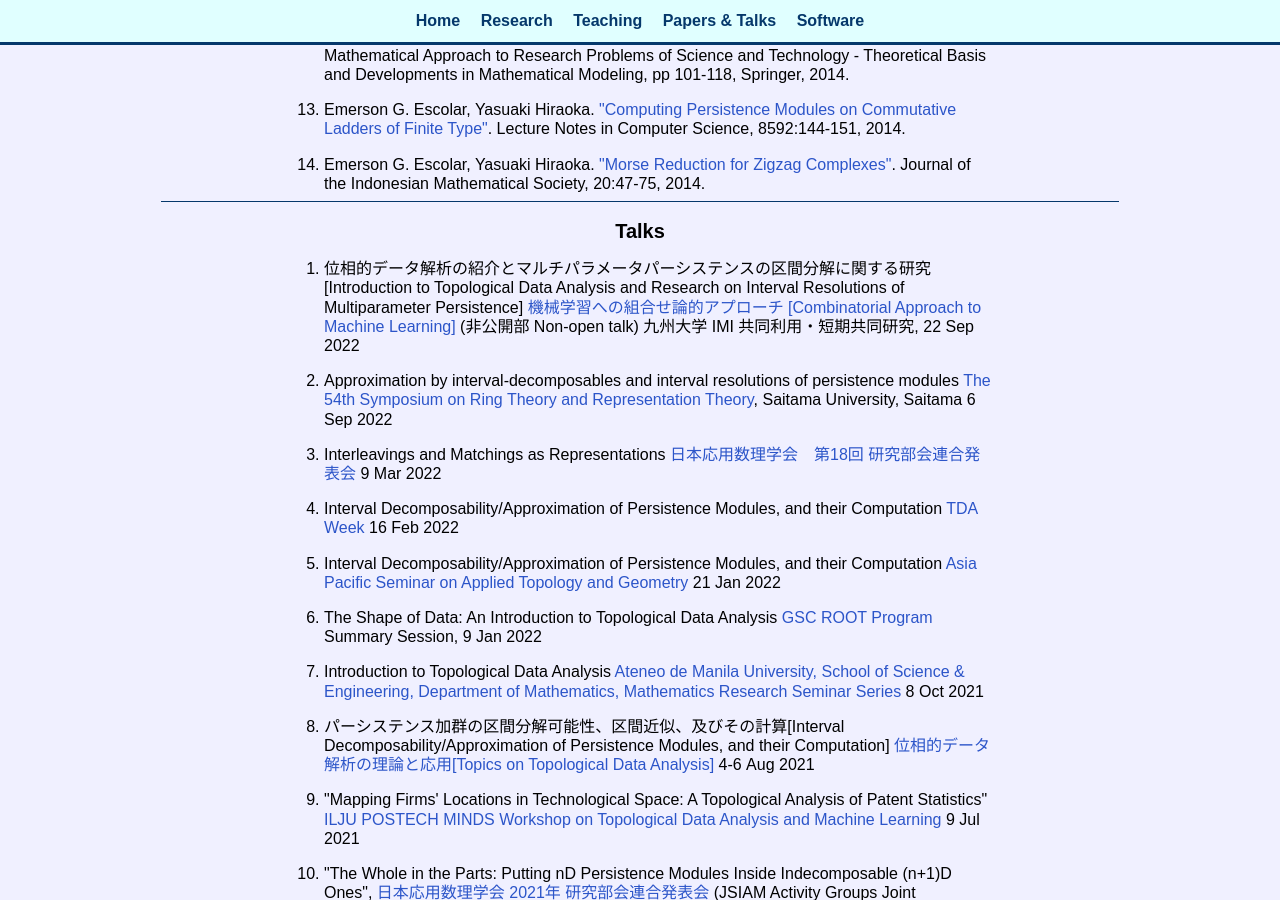
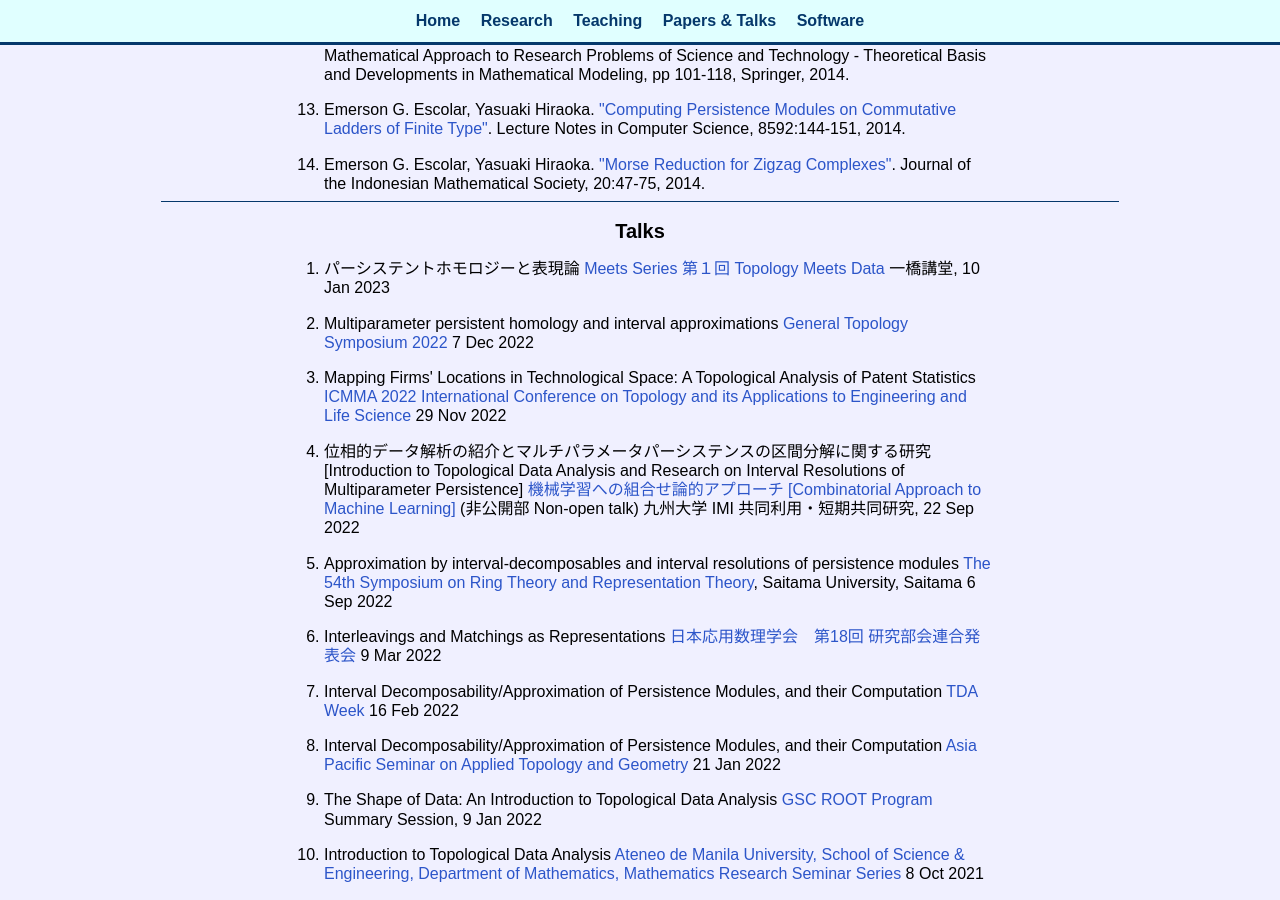
Before and after one commit to emerson-escolar/emerson-escolar.github.io, a Jekyll site: the page built from research_lists.html, in a window 1280 px wide and 900 px high, scrolled down 1585 px. Built offline with Jekyll 4.4.1, drawn with Linux system fonts in a browser that asks for light colours.

Commit message:
add recent talks

```diff
--- a/research_lists.html
+++ b/research_lists.html
@@ -238,6 +238,27 @@ title: Emer's Papers & Talks
 <section>
 	<h2> Talks </h2>
 	<ol class="wordbox paperlist">
+    <li>
+      パーシステントホモロジーと表現論
+      <a target="_blank" href="https://data-descriptive-science.org/meet/">
+        Meets Series 第１回 Topology Meets Data</a>
+      ⼀橋講堂, 10 Jan 2023
+    </li>
+
+    <li>
+      Multiparameter persistent homology and interval approximations
+      <a target="_blank" href="https://wwwmain.h.kobe-u.ac.jp/~tmiyata/gentop2022/index.html">
+        General Topology Symposium 2022</a>
+      7 Dec 2022
+    </li>
+
+    <li>
+      Mapping Firms' Locations in Technological Space: A Topological Analysis of Patent Statistics
+      <a target="_blank" href="http://cmma.mims.meiji.ac.jp/eng/events/ICMMA2022/index.html">
+        ICMMA 2022 International Conference on Topology and its Applications to Engineering and Life Science</a>
+      29 Nov 2022
+    </li>
+
     <li>
       位相的データ解析の紹介とマルチパラメータパーシステンスの区間分解に関する研究
       [Introduction to Topological Data Analysis and Research on Interval Resolutions of Multiparameter Persistence]
```
